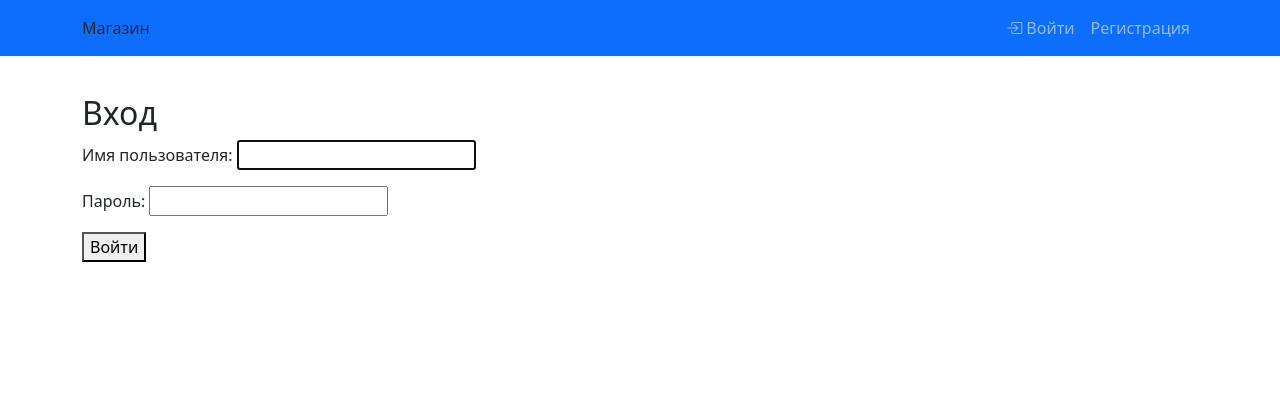
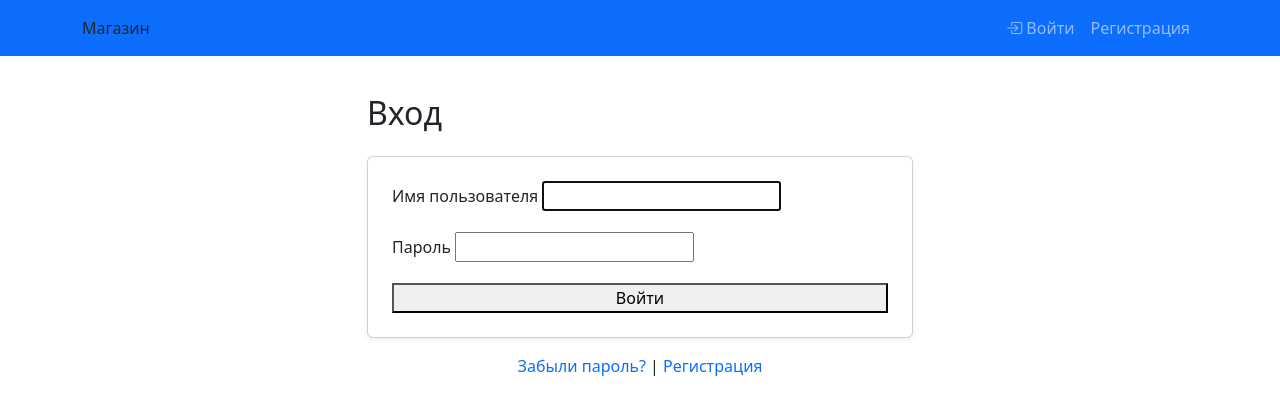
Before and after one commit to Ingahni/BOT, a Django app: page /accounts/login/ in a window 1280 px wide. Shown: the top 415 px of the page. Run offline with Django 5.2, Linux system fonts and the light colour scheme.

Commit message:
login.html

```diff
--- a/info.txt
+++ b/info.txt
@@ -24,3 +24,5 @@ display: flex;.
 find . -name "__pycache__" -type d -exec rm -rf {} +
 
 или вручную удалите папку __pycache__ в shop/.
+
+3/ мои заказы отредачити
--- a/shop/templates/registration/login.html
+++ b/shop/templates/registration/login.html
@@ -1,9 +1,49 @@
 {% extends 'base.html' %}
+
 {% block content %}
-<h2>Вход</h2>
-<form method="post">
+<div class="row justify-content-center">
+  <div class="col-md-6">
+   <h2 class="mb-4">Вход</h2>
+
+    <!-- Вывод сообщений Django -->
+    {% if messages %}
+      {% for message in messages %}
+        <div class="alert alert-{{ message.tags }}">{{ message }}</div>
+      {% endfor %}
+    {% endif %}
+
+<!-- Форма входа -->
+<form method="post" class="card p-4 shadow-sm">
   {% csrf_token %}
-  {{ form.as_p }}
+
+  {% for field in form %}
+        <div class="mb-3">
+          <label for="{{ field.id_for_label }}" class="form-label">{{ field.label }}</label>
+          {{ field }}
+          {% if field.errors %}
+            <div class="text-danger">{{ field.errors }}</div>
+          {% endif %}
+        </div>
+      {% endfor %}
+
   <button type="submit">Войти</button>
 </form>
+
+<!-- Дополнительные ссылки -->
+<div class="text-center mt-3">
+  <a href="{% url 'password_reset' %}" class="text-decoration-none">Забыли пароль?</a> |
+  <a href="{% url 'register' %}" class="text-decoration-none">Регистрация</a>
+</div>
+</div>
+</div>
+
 {% endblock %}
+
+{% comment %} {{ form.as_p }} это упрощенный способ отобразить форму в виде абзацев. {% endcomment %}
+
+{% comment %}
+ Bootstrap-стилизация формы
+ Вывод ошибок при вводе
+ Отображение сообщений (messages)
+ Кнопка "Забыли пароль?"
+ Ссылка на регистрацию для новых пользователей {% endcomment %}
```
